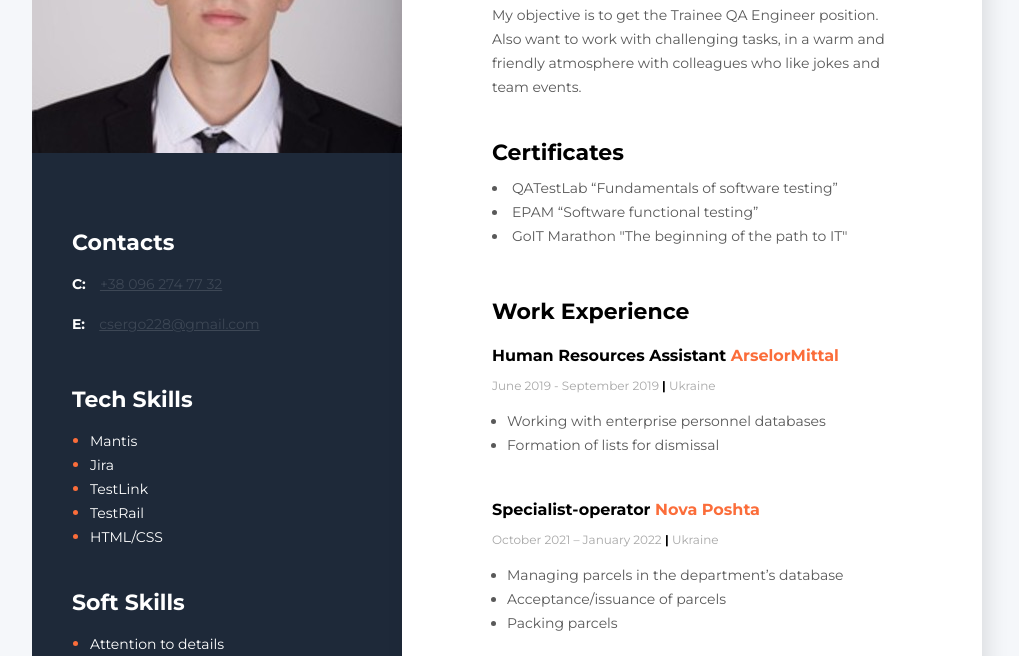
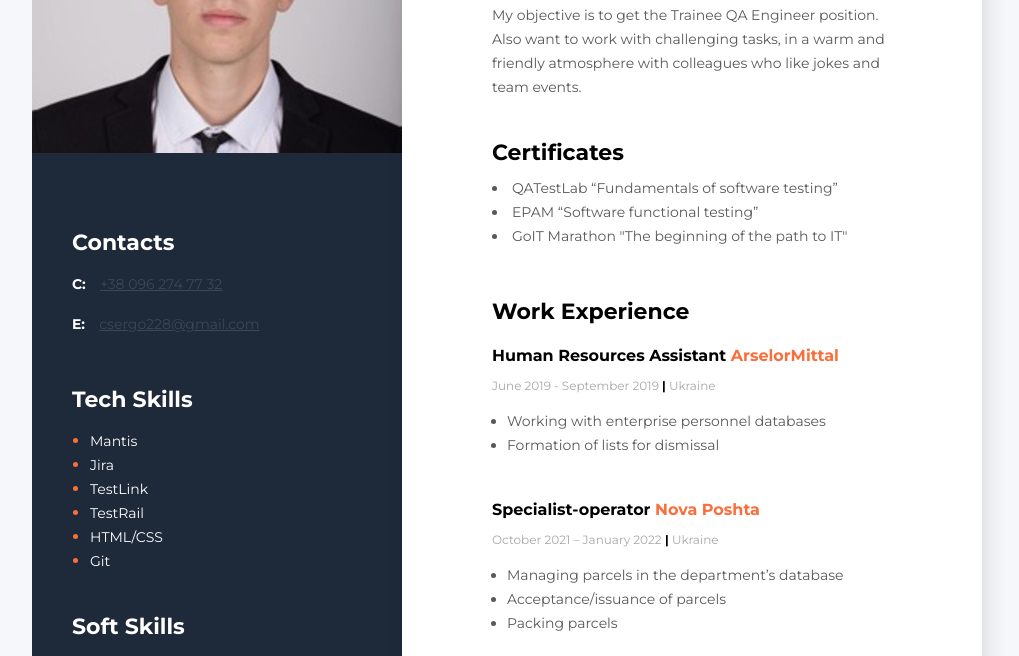
Before and after one commit to SerhiiBaranov/project, a plain HTML site: page index.html in a window 1280 px wide. Shown: the part 249-905 px from the top of the page, without its empty margins (258-1277 px from the left). Drawn offline with Linux system fonts and the light colour scheme.

Commit message:
update tech skills

```diff
--- a/index.html
+++ b/index.html
@@ -96,6 +96,8 @@
                 <li class="tech-skills-item"> <span class="tech-skills-text">TestLink</span></li>
                 <li class="tech-skills-item"> <span class="tech-skills-text">TestRail</span></li>
                 <li class="tech-skills-item"> <span class="tech-skills-text">HTML/CSS</span></li>
+                <li class="tech-skills-item"> <span class="tech-skills-text">Git</span></li>
+
             </ul>
         </div>
             <!--Soft Skills-->
```
